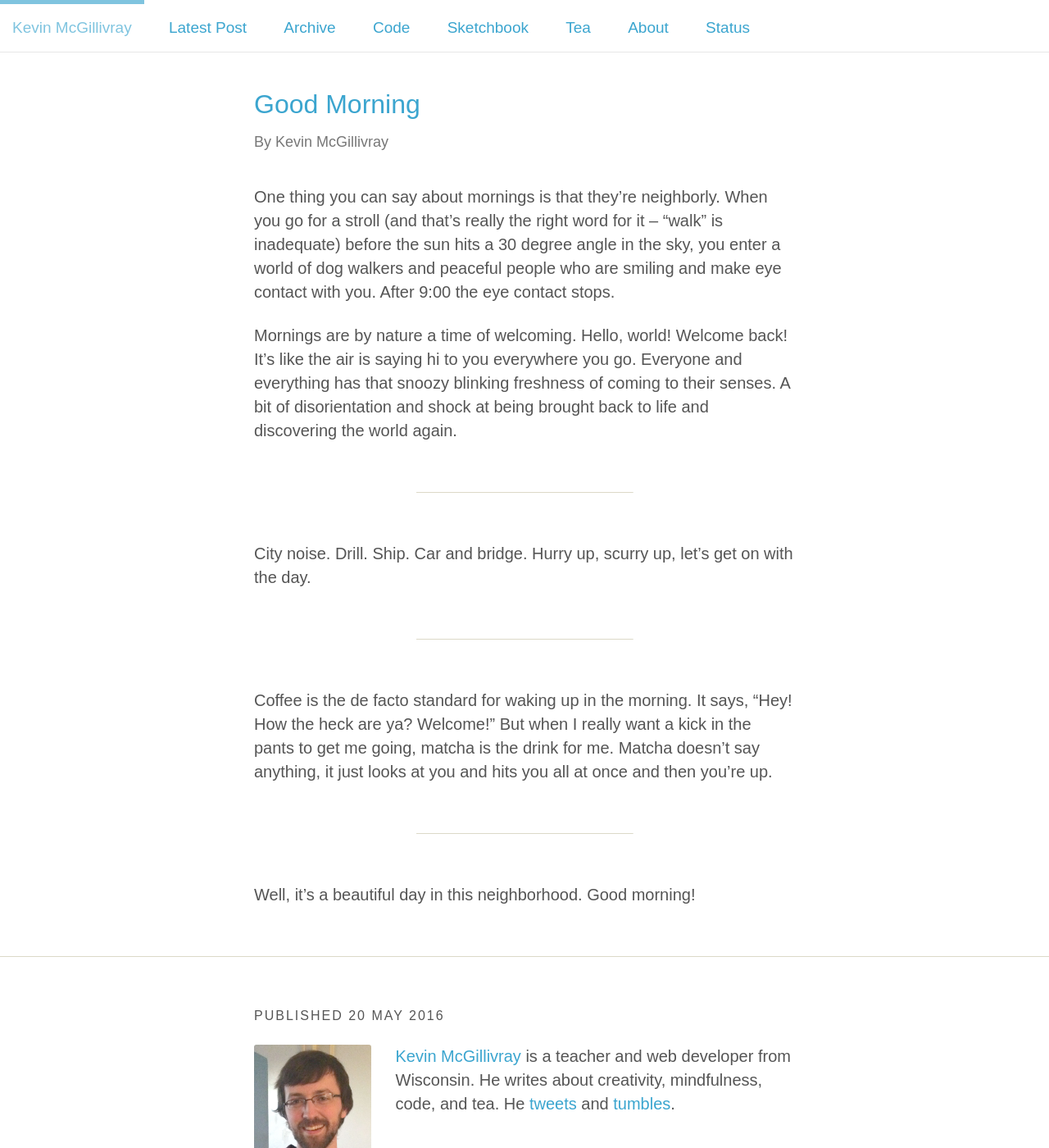
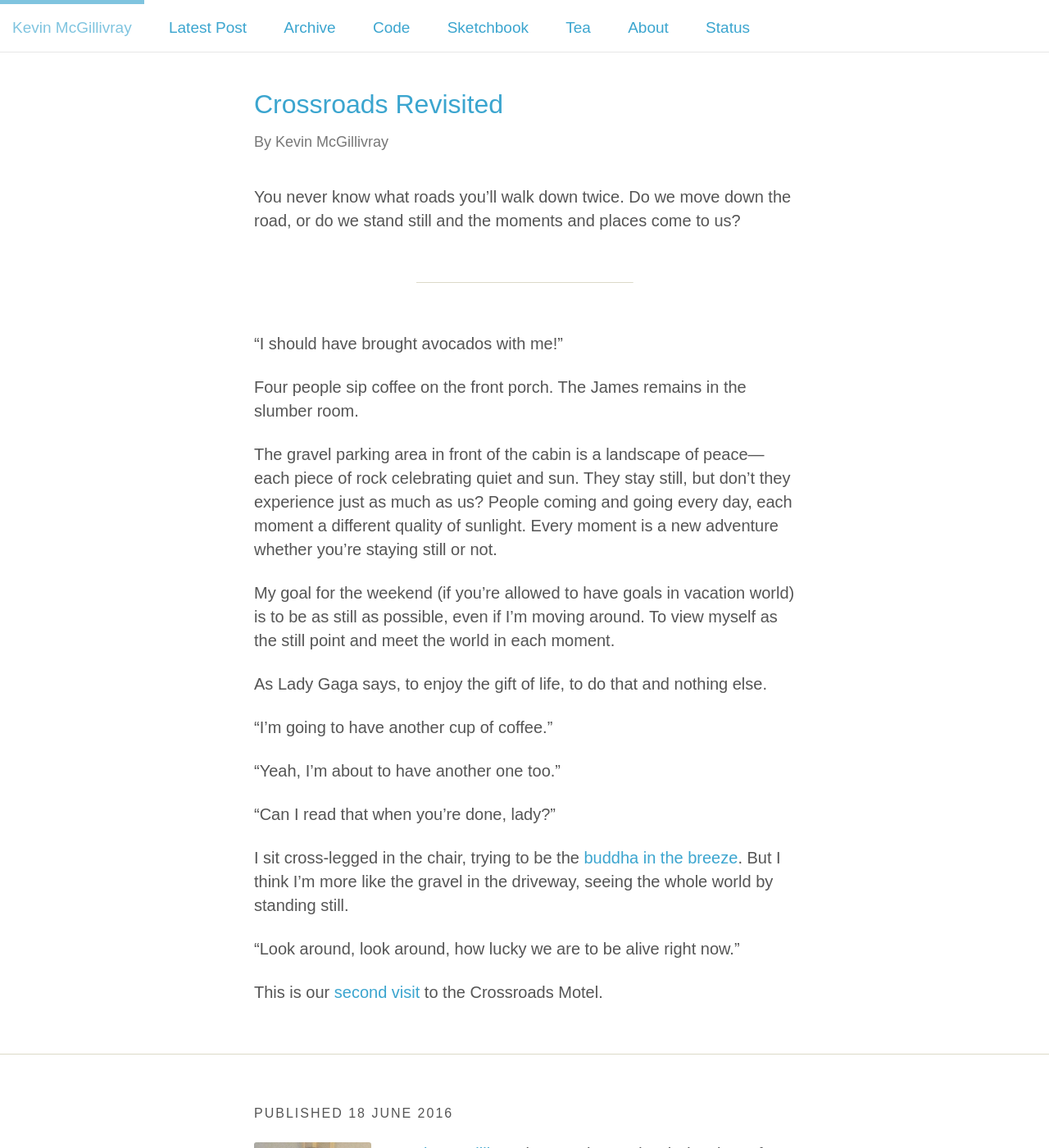
Before and after one commit to kmcgillivray/kmcgillivray.github.io, a Jekyll site: the page built from index.html, in a window 1280 px wide and 1400 px high. Shown: the whole window at 82% size. Built offline with Jekyll 4.4.1, drawn with Linux system fonts in a browser that asks for light colours; nearby versions of some CDN libraries.

Commit message:
New post

```diff
--- /dev/null
+++ b/_posts/2016-06-18-crossroads-revisited.md
@@ -0,0 +1,32 @@
+---
+layout: post
+title: "Crossroads Revisited"
+category: writing
+description: "You never know what roads you'll walk down twice."
+---
+
+You never know what roads you'll walk down twice. Do we move down the road, or do we stand still and the moments and places come to us?
+
+---
+
+"I should have brought avocados with me!"
+
+Four people sip coffee on the front porch. The James remains in the slumber room.
+
+The gravel parking area in front of the cabin is a landscape of peace—each piece of rock celebrating quiet and sun. They stay still, but don't they experience just as much as us? People coming and going every day, each moment a different quality of sunlight. Every moment is a new adventure whether you're staying still or not.
+
+My goal for the weekend (if you're allowed to have goals in vacation world) is to be as still as possible, even if I'm moving around. To view myself as the still point and meet the world in each moment.
+
+As Lady Gaga says, to enjoy the gift of life, to do that and nothing else.
+
+"I'm going to have another cup of coffee."
+
+"Yeah, I'm about to have another one too."
+
+"Can I read that when you're done, lady?"
+
+I sit cross-legged in the chair, trying to be the [buddha in the breeze](/making-is-breathing). But I think I'm more like the gravel in the driveway, seeing the whole world by standing still.
+
+"Look around, look around, how lucky we are to be alive right now."
+
+This is our [second visit](/crossroads) to the Crossroads Motel.
--- a/about/index.md
+++ b/about/index.md
@@ -5,9 +5,38 @@ title: About
 
 ![Kevin](/img/kevin.jpg)
 
-##### Hi, I'm Kevin. I'm a teacher, designer, and web developer.
+##### Hi, I'm Kevin. I'm a teacher, web developer, and tea enthusiast.
 
-More than anything I love learning about and practicing creativity and sharing what I learn through teaching, writing, and other projects. I'm the co-founder of [Sandcastle](http://sandcastle.co), a web and game development studio. I'm also a mentor in the frontend web development course at [Bloc](http://bloc.io) and co-founder and instructor at [Code Convoy](http://codeconvoy.com). I like books, chess, tea, podcasts, and mindfulness. My favorite word is "studio."
+More than anything I love learning about and practicing creativity and sharing what I learn through teaching, writing, and other projects. I'm the co-founder of [Sandcastle](http://sandcastle.co), a web and game development studio. I'm also co-founder and instructor at [Code Convoy](http://codeconvoy.com) and a mentor in the frontend web development course at [Bloc](http://bloc.io). I like books, chess, tea, painting, podcasts, and mindfulness. My favorite word is "studio."
+
+---
+
+# Education
+
+Education is something I care about deeply. I'm grateful for and lucky to have had the opportunity to learn from a huge number of great teachers, not only teachers in school, but in my family, at work, and in my friendships.
+
+Growing up, whenever I started to have questions about a new curiosity, my parents would pull a book off their shelf on that exact topic. Looking back, I can see that I was following in the footsteps of their educational exploration, following paths that many have walked before, and making new discoveries on my own. In school, I admired my teachers—their enthusiasm, the way they introduced me to new ideas in inspiring and interesting ways, the way they dedicated themselves to the personal development and fulfillment of each student, and held us to high standards of thinking, expression, and personal responsibility.
+
+<p data-pullquote="I believe the best education is deeply interdisciplinary, a lifelong practice, and defined mainly by enthusiasm and curiosity."></p>
+
+Teaching is something I need to do in order to feel grounded—in 2015 I was working as a web developer and graphic designer, and although I enjoyed the work I was doing and the people I was working with, I had a sense that the work I was doing was missing something important. I have always been a teacher in some way, from teaching piano lessons, helping students at my college's writing center, or mentoring younger students, but from 2013 - 2015 I wasn't actively teaching. I realized that I'm happiest when I'm both teaching—helping other people develop and explore their personal understanding and creative skills–and making things—practicing and applying my own creative skills.
+
+I began looking for opportunities to start teaching in my daily work, and eventually found the opportunity to be a mentor at [Bloc](http://bloc.io), an online technology bootcamp. I also organized a small web development class in Green Bay, [Code Convoy](http://codeconvoy.com), and I continue to work to grow these programs and promote education in any way that I can. I believe the best education is deeply interdisciplinary, a lifelong practice, defined mainly by enthusiasm and curiosity, and that education is the ["practice of freedom."](https://amzn.com/0415908086)
+
+> "The best teacher in the world is somebody who loves what he or she does and just loves it in front of you."
+>–Fred Rogers
+
+> Study (verb) – based on Latin "studium", meaning zeal or enthusiasm.
+
+## Creativity
+
+## Code
+
+## Tea
+
+## Drawing and painting
+
+## Mindfulness
 
 {% include links.html %}
 
```
